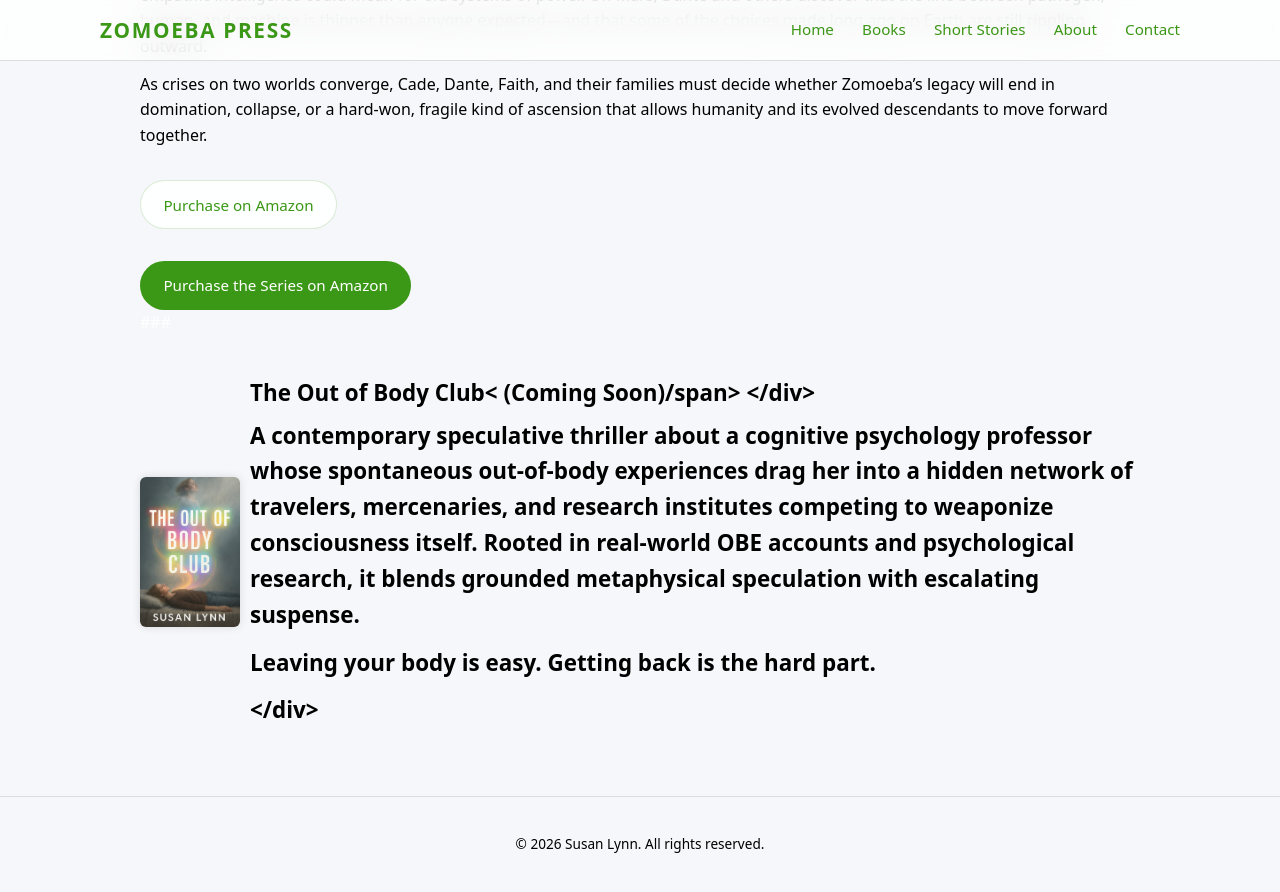
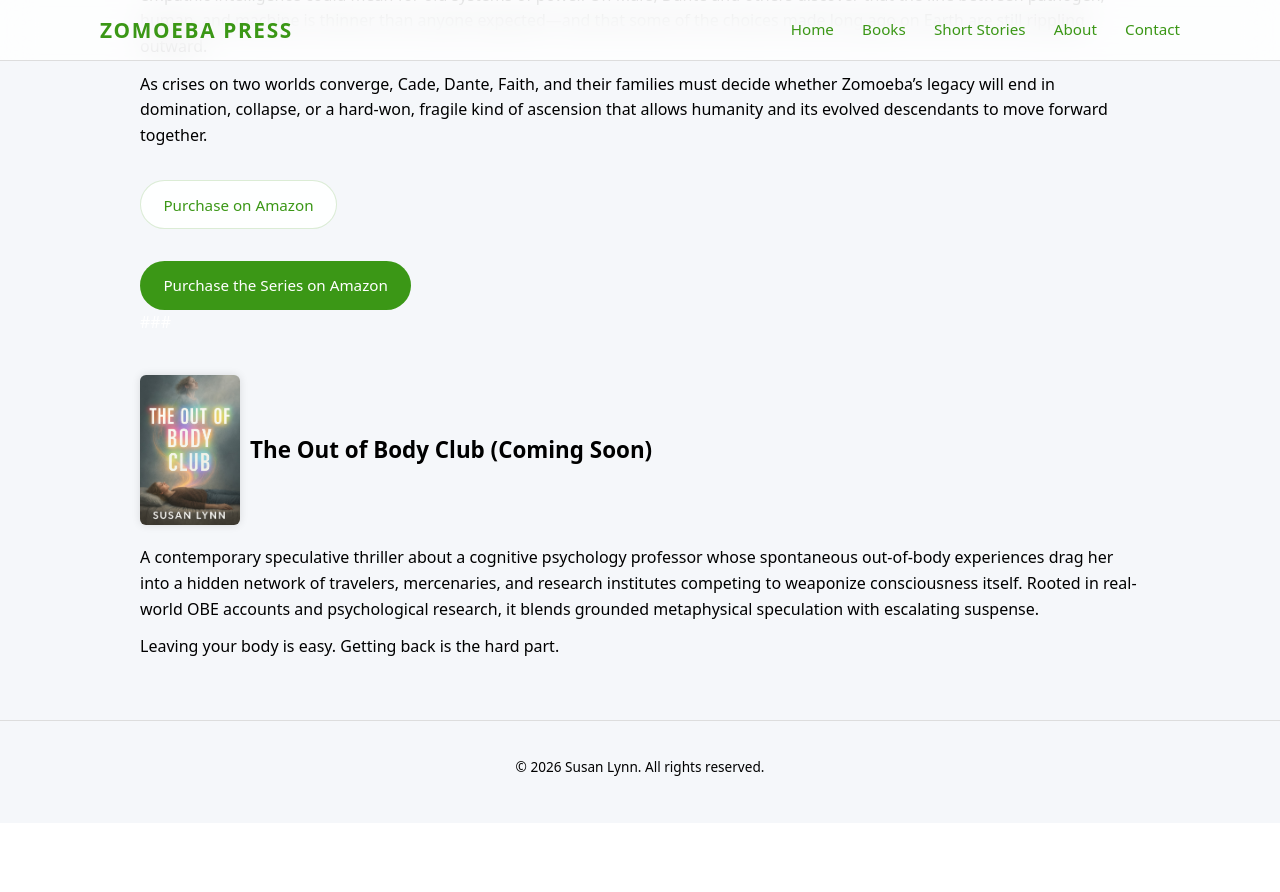
Before and after one commit to susanlynn-books/zomoeba, a Jekyll site: the page built from books.md, in a window 1280 px wide and 900 px high, scrolled down 1899 px. Shown: the top 892 px of the window. Built offline with Jekyll 4.4.1, drawn with Linux system fonts in a browser that asks for light colours; after the commit the page ends 2722 px from its top, so only the background shows below that; some of the changed lines change nothing that is shown.

Commit message:
Update books.md

```diff
--- a/books.md
+++ b/books.md
@@ -91,7 +91,7 @@ descendants to move forward together.</P>
 
 <span class="hide-hash">###</span> <div class="book-header">
 <img src="/assets/images/outofbodyclub.jpg" alt="The Out of Body Club" class="book-cover">
-<span id="outofbody">The Out of Body Club< (Coming Soon)/span>
+<span id="outofbody">The Out of Body Club (Coming Soon)</span>
 </div>
 
 
```
